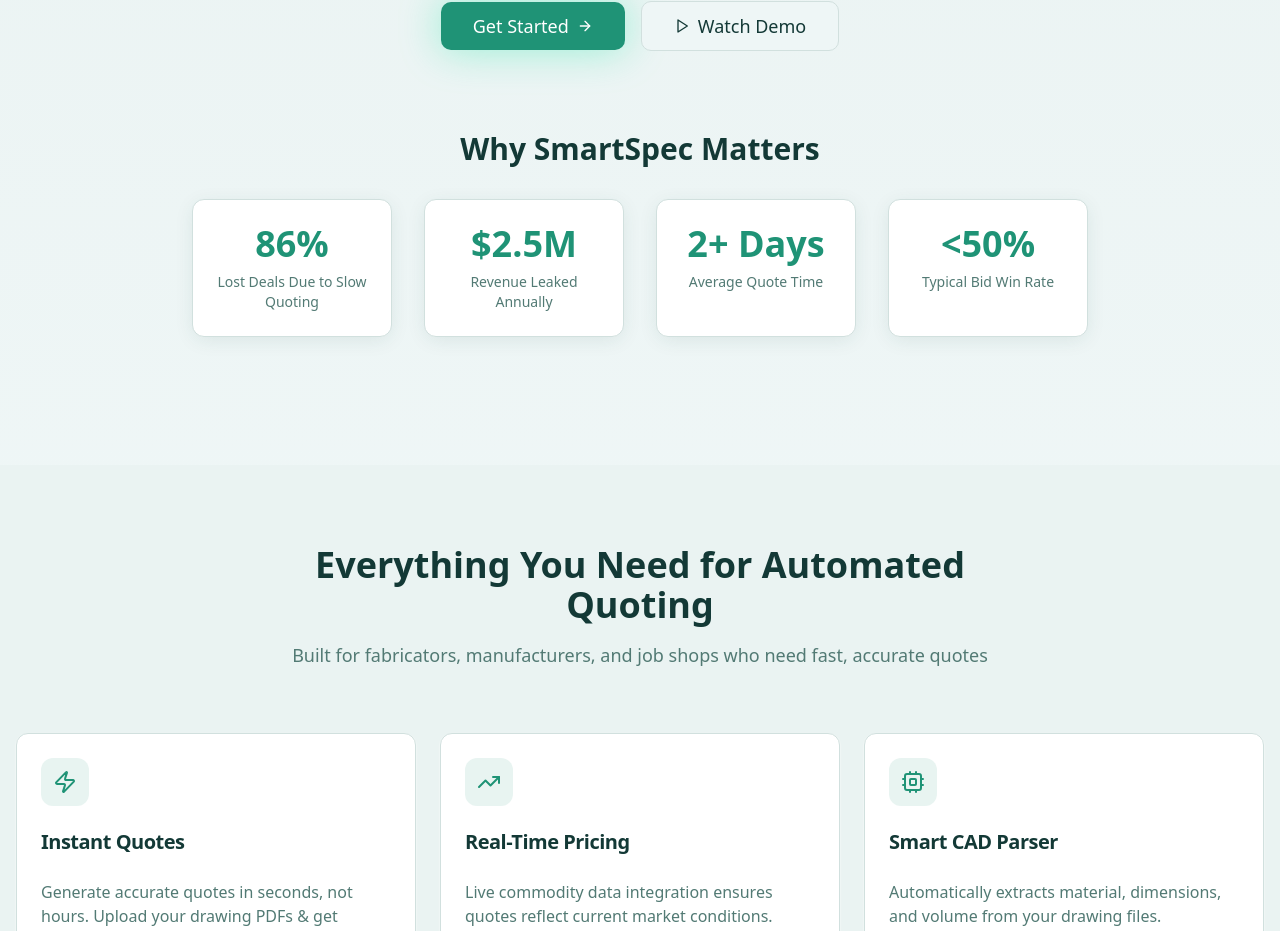
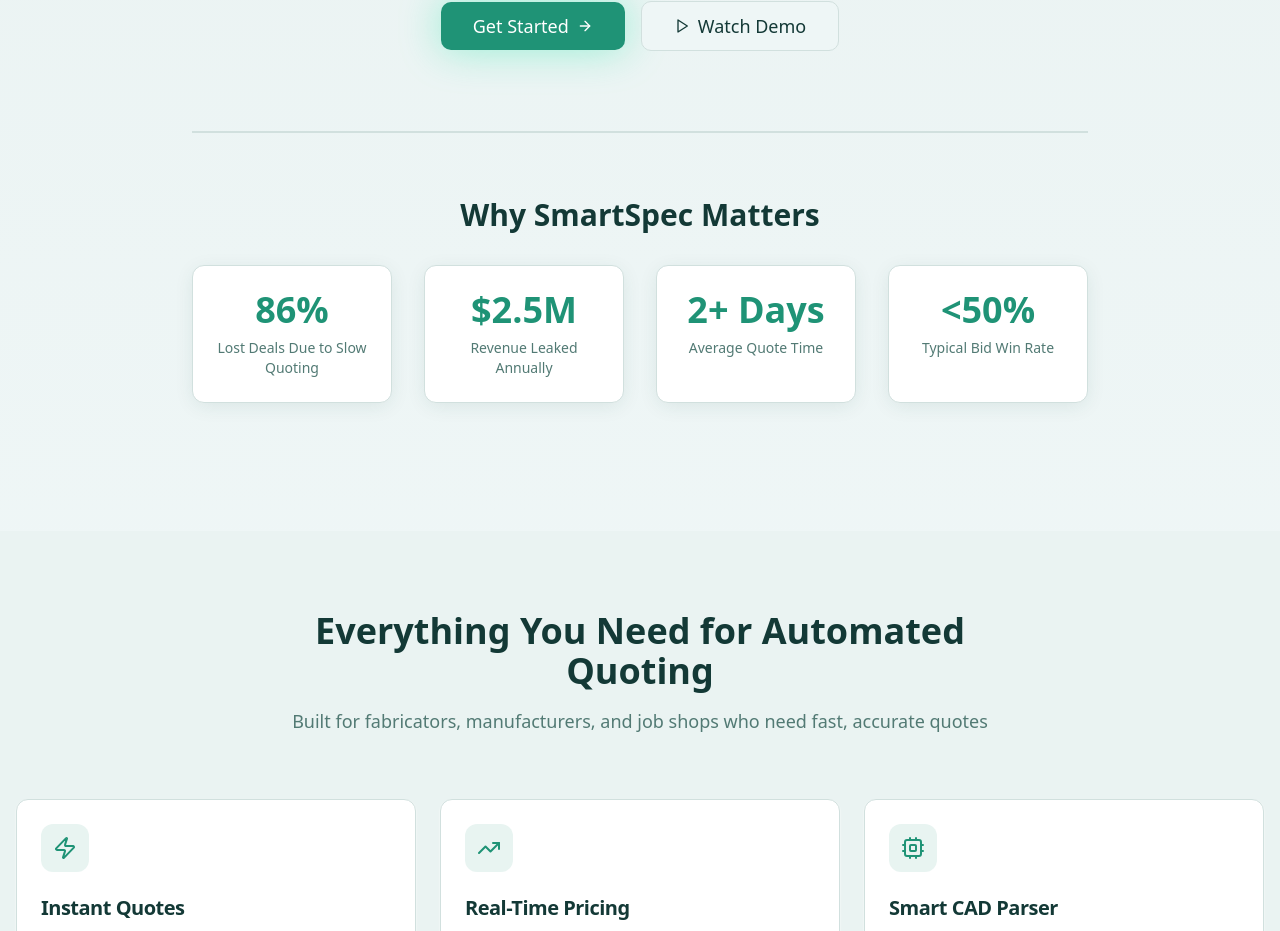
Before and after one commit to SmartSpec/material-quote-bot, a React (Vite) app: page / in a window 1280 px wide. Shown: the part 1430-2361 px from the top of the page. Built offline with nearby package versions, Linux system fonts and the light colour scheme; the HTML template or start-up script is replaced by a standard one.

Commit message:
Add visible section break

```diff
--- a/src/components/WhatIsSmartSpec.tsx
+++ b/src/components/WhatIsSmartSpec.tsx
@@ -71,7 +71,7 @@ const WhatIsSmartSpec = ({ onGetStarted }: { onGetStarted: () => void }) => {
           </div>
 
           {/* Key Stats */}
-          <div className="mt-20">
+          <div className="mt-20 pt-16 border-t-2 border-border">
             <h3 className="text-3xl font-bold mb-8">
               Why SmartSpec Matters
             </h3>
```
